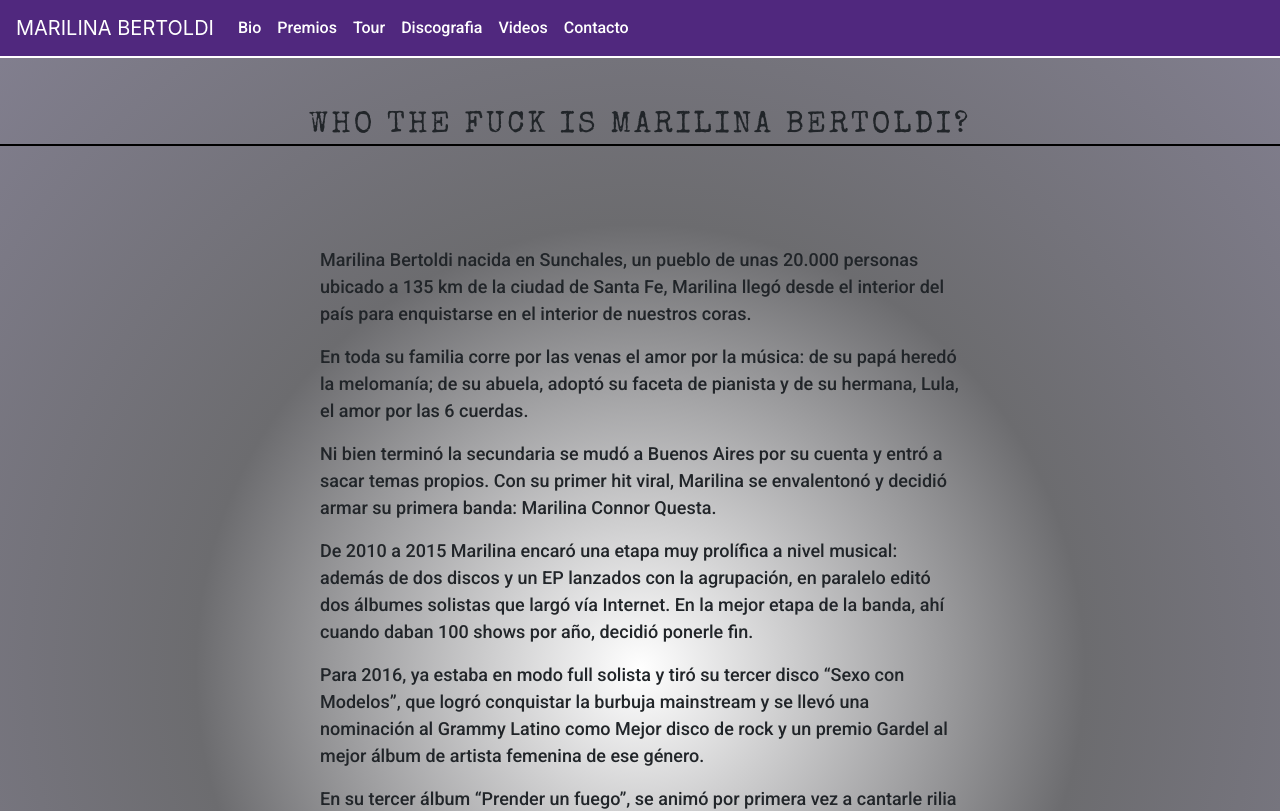
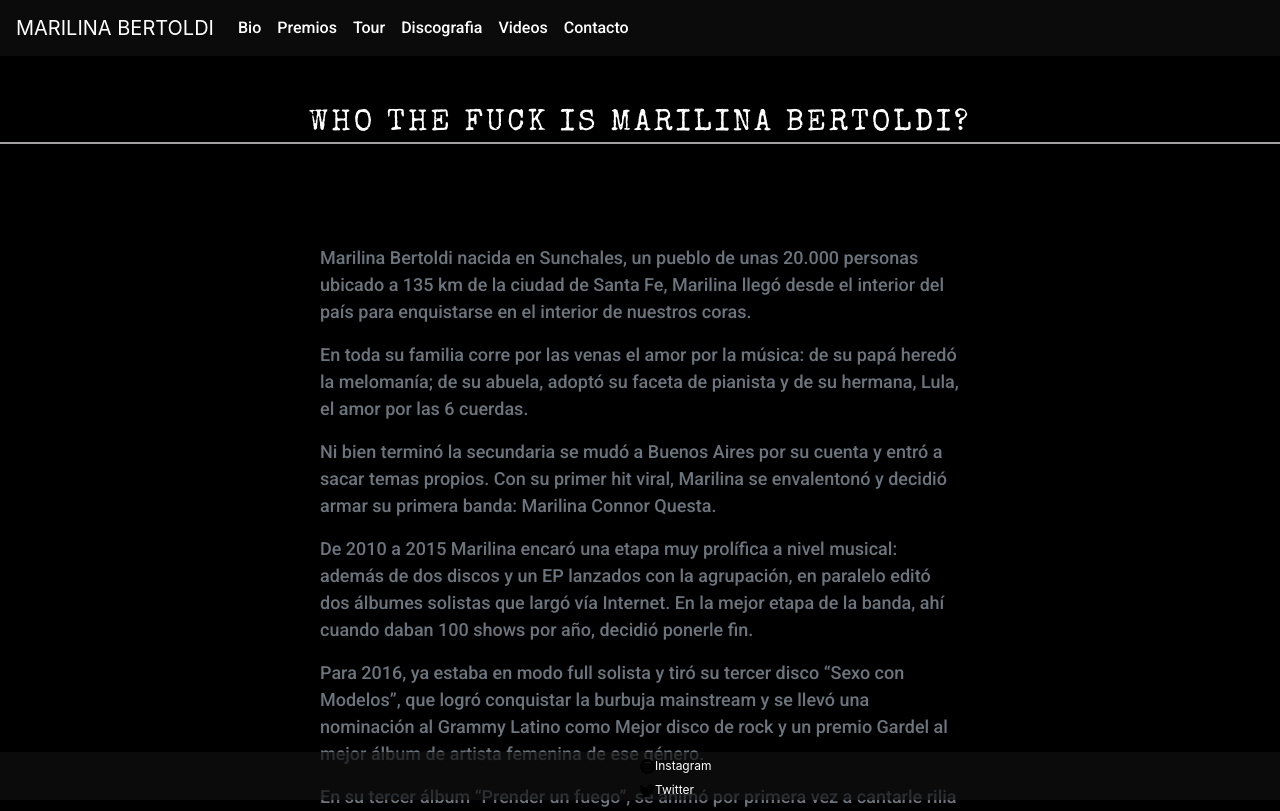
Before and after one commit to mlucarvajal/MarilinaBertoldi, a plain HTML site: page Bio.html in a window 1280 px wide. Shown: the top 811 px of the page. Drawn offline with nearby package versions, Linux system fonts and the light colour scheme.

Commit message:
correccion de footer

```diff
--- a/scss/_bodies.scss
+++ b/scss/_bodies.scss
@@ -9,10 +9,10 @@
     }
 
     @else{
-        background: radial-gradient(circle, rgba(255,255,255,1) 0%, rgba(108,108,111,1) 48%, rgba(131,128,145,1) 100%);
+        background: black
     }
 }
-@mixin footer ($nombre) {
+/*@mixin footer ($nombre) {
     @if $nombre== footerIndex{
         background-color: $color-principal;
         position: absolute;
@@ -25,4 +25,4 @@
         bottom: 0;
     }
 
-}
+}*/
--- a/scss/_general.scss
+++ b/scss/_general.scss
@@ -3,24 +3,21 @@
   padding: 0;
 }
 
-
-header{
-  border-bottom: 2px white solid;
-}
-
 .seccionesTitulo{
   font-family: $font-family-titulos;
   font-size: 30px;
-  border-bottom: 2px black solid ;
+  border-bottom: 2px rgba(248, 245, 245, 0.651) solid ;
   margin-top: 50px;
   margin-bottom: 50px;
   letter-spacing: 3px;
   text-align: center;
+  color: white;
 }
 
 .bio p{
   font-size: 18px;
   font-family: $font-family-p;
+  color: $parrafoColor;
 
 }
 .fuente{
@@ -156,6 +153,10 @@ ul{
       transform:rotate(360deg);
     }
   }*/
+.navbar-nav{
+  align-items: center;
+
+}
 
 .bg-light {
     background-color: $color-principal !important;
@@ -194,14 +195,20 @@ ul{
 .bodyTour{
     @include body (tour);
 }
-footer{
-  @include footer(todos);
+/*.footerSecciones{
+  @include footer(secciones);
 }
 
 .footerIndex {
     @include footer(footerIndex);
 
 
+}*/
+footer{
+        background-color: $color-principal;
+        position: absolute;
+        width: 100%;
+        bottom: 0;
 }
 
 footer img{
--- a/scss/_variables.scss
+++ b/scss/_variables.scss
@@ -1,4 +1,4 @@
-$color-principal: #50287e;
+$color-principal: rgba(17, 17, 17, 0.7);
 $navBar-font-color:white;
 $font-family-p: 'Roboto', sans-serif;
 $font-family-titulos: 'Special Elite', cursive;
@@ -7,4 +7,5 @@ $font-style: (
     thin: 100,
     medium: 500,
     black: 900
-)
+);
+$parrafoColor: rgba(108, 117, 125, 1);
```
Also changed, not shown: index.html (+1 -1 lines), scss/estilos.css, 1 other file.
